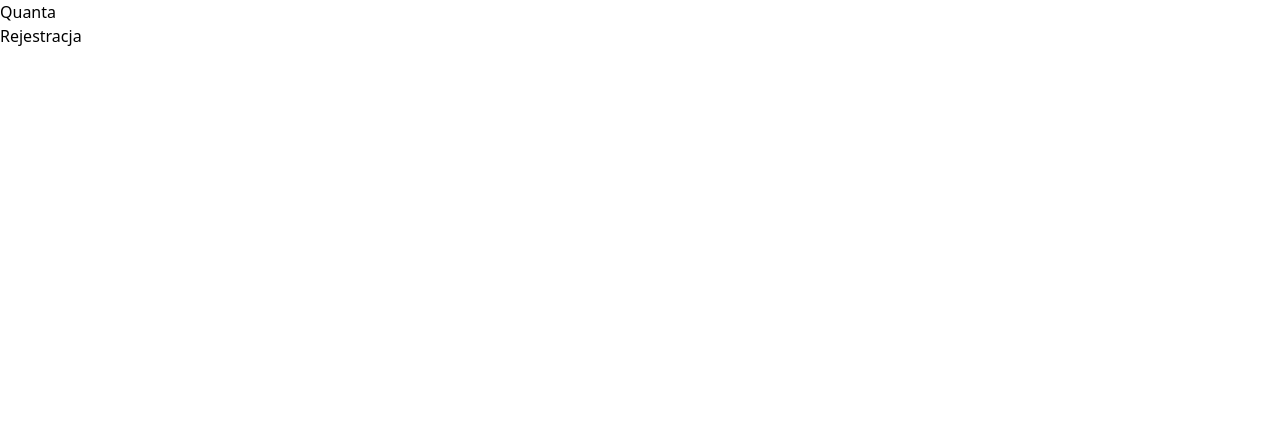
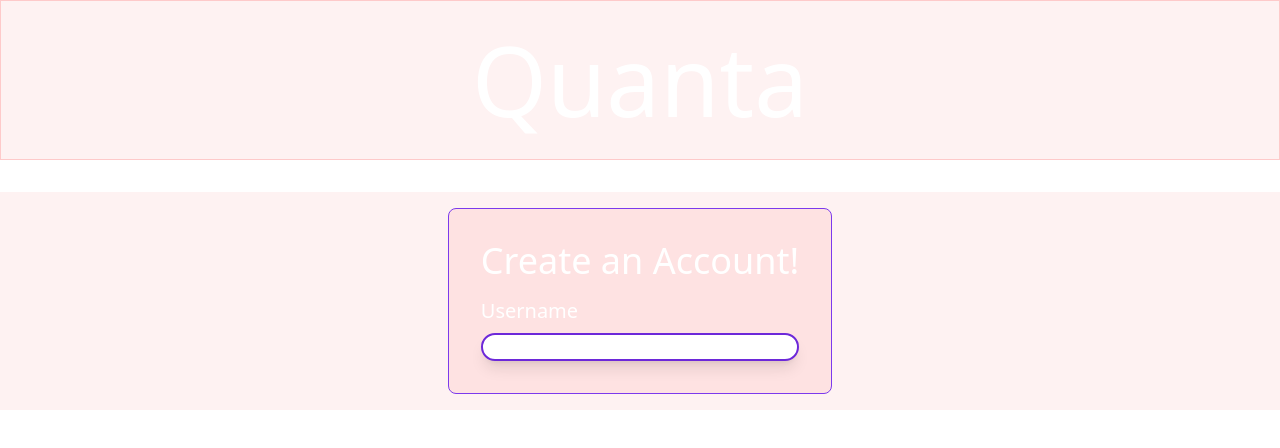
Before and after one commit to koteczki01/time_management_web_app, a Nuxt app in the folder frontend/: page /signup in a window 1280 px wide. Shown: the top 448 px of the page. Built offline with nearby package versions, Linux system fonts and the light colour scheme.

Commit message:
Initialize signup page

```diff
--- /dev/null
+++ b/frontend/components/base-input.vue
@@ -0,0 +1,14 @@
+<template>
+    <div class="flex flex-col gap-2">
+    <label class="text-xl text-white">{{ label }}</label>
+    <input class="rounded-full shadow-lg border-violet-700 border-2" v-model="model" />
+    </div>
+</template>
+
+<script setup lang="ts">
+defineProps<{
+    label: string
+}>()
+
+const model = defineModel()
+</script>
--- a/frontend/layouts/user.vue
+++ b/frontend/layouts/user.vue
@@ -1,4 +1,15 @@
 <template>
-  <h1>Quanta</h1>
-  <slot />
+  <div class="flex flex-col gap-8">
+    <nav class="flex items-center justify-center bg-red-50 border border-red-200 h-40">
+      <h1 class="text-8xl text-white">Quanta</h1>
+    </nav>
+
+    <div class="bg-red-50 flex items-center justify-center p-4">
+      <div class="bg-red-100 border border-violet-600 rounded-lg p-8 flex justify-center flex-col">
+        <h2 class="text-4xl text-white mb-4">Create an Account!</h2>
+
+        <base-input label="Username" />
+      </div>
+    </div>
+  </div>
 </template>
--- a/frontend/pages/signup.vue
+++ b/frontend/pages/signup.vue
@@ -5,5 +5,8 @@ definePageMeta({
 </script>
 
 <template>
-  <p>Rejestracja</p>
+  <div class="flex flex-col h-screen w-screen items-center">
+    <div class="h-16 w-16 bg-red-400" />
+    <div class="h-16 w-16 bg-red-400" />
+  </div>
 </template>
```
